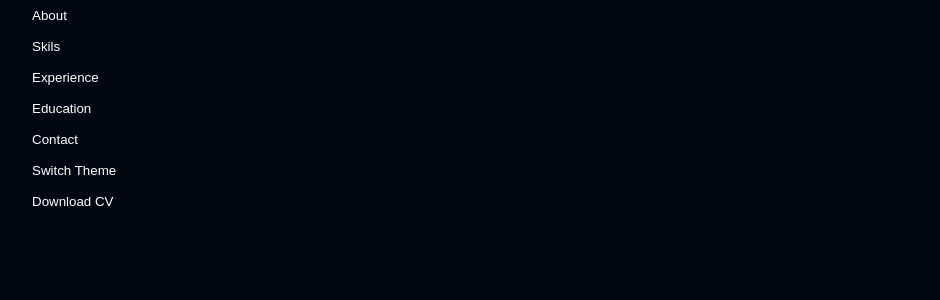
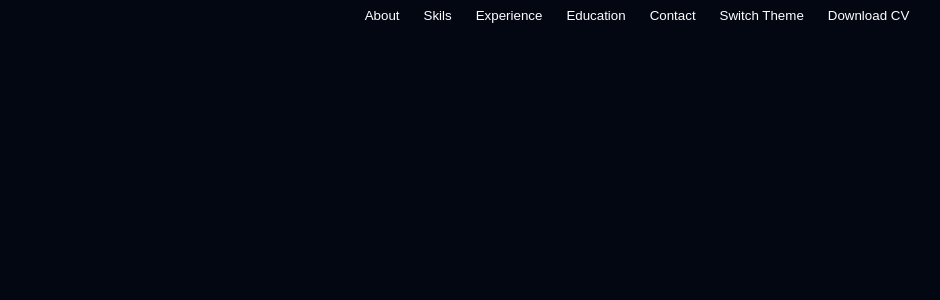
Before and after one commit to ricardosousabr/ricardosousabr.github.io, a Next.js app: page / in a window 1280 px wide. Shown: the top 300 px of the page, without its empty margins (3-943 px from the left). Built offline with nearby package versions, Linux system fonts and the light colour scheme.

Commit message:
feat(list): update list

```diff
--- a/src/components/Molecules/Menu/components/List/index.tsx
+++ b/src/components/Molecules/Menu/components/List/index.tsx
@@ -1,13 +1,16 @@
 import Button from "../../../../Atoms/Button"
 import { menuProps } from "./types"
+import { BoxList } from "./style"
 
 export default function List({ menuItens }: menuProps) {
 
-  return <ul>
-    {
-      menuItens.map((itens, index) => {
-        return <li key={index}><Button padding="8px 35px" background="transparent" borderRadius="8px" color="white" border="none" type="button">{itens}</Button></li>
-      })
-    }
-  </ul>
+  return (
+    <BoxList>
+      {
+        menuItens.map((itens, index) => {
+          return <li key={index}><Button padding="8px 12px" background="transparent" borderRadius="8px" color="white" border="none" type="button">{itens}</Button></li>
+        })
+      }
+    </BoxList>
+  )
 }
--- /dev/null
+++ b/src/components/Molecules/Menu/components/List/style.ts
@@ -0,0 +1,11 @@
+import styled from "styled-components";
+import screens from "../../../../../tokens/screen";
+
+export const BoxList = styled.ul`
+
+  @media (min-width: ${screens.small}) {
+    display: flex;
+    flex-direction: row;
+    justify-content: center;
+  }
+`
```
Also changed, not shown: 2 other files (tests, documents, lock files or other folders).
